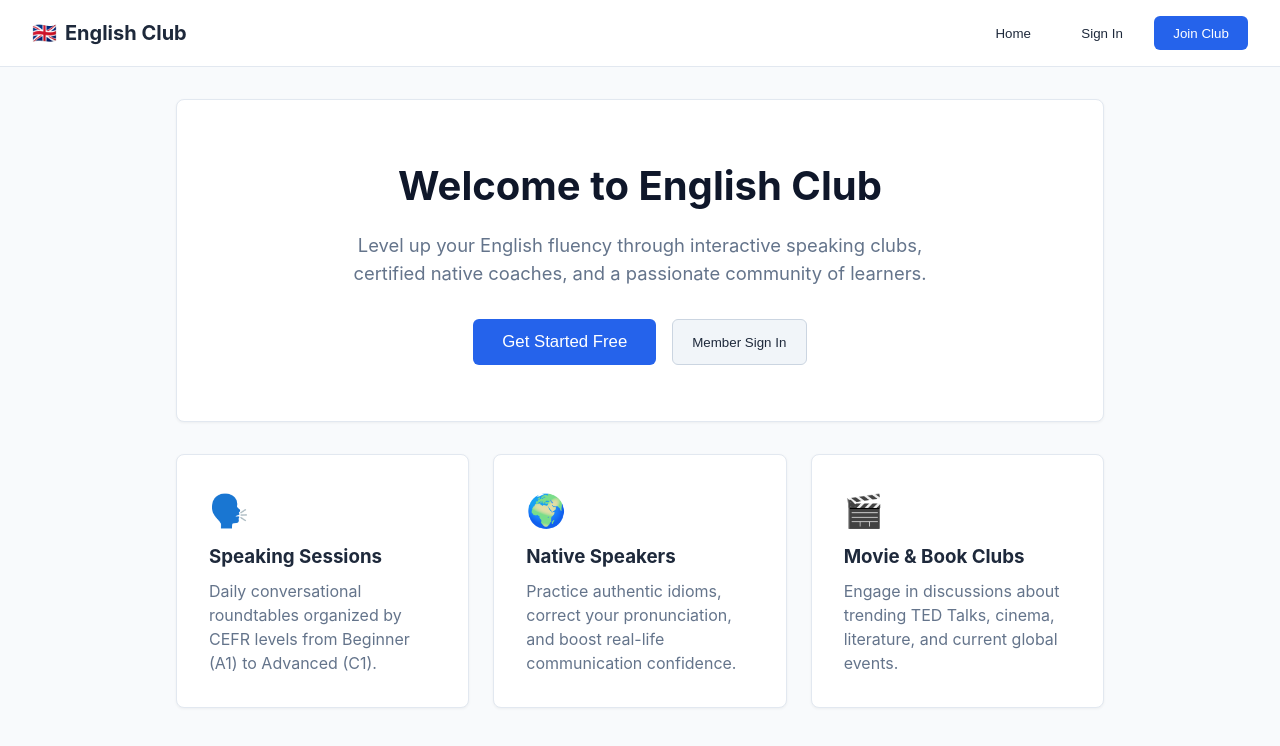
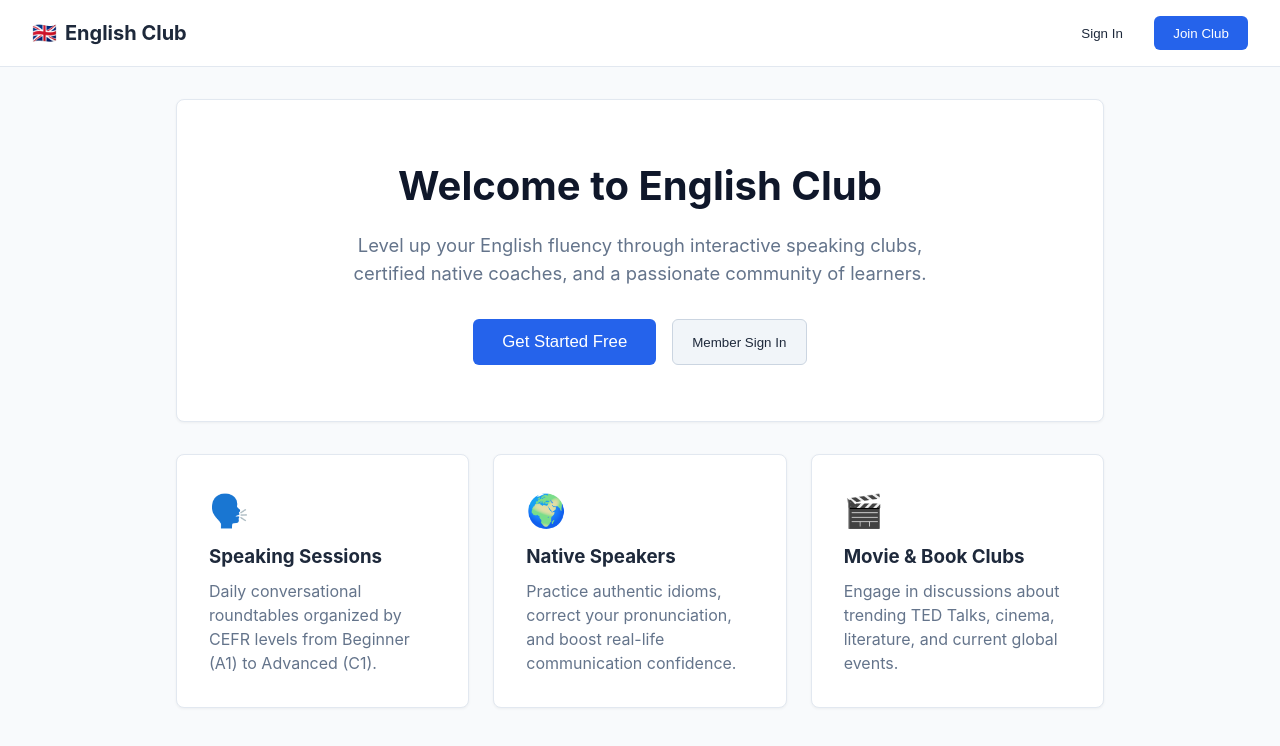
Before and after one commit to shebelchik21/english_club, a React (Vite) app in the folder frontend/: page / in a window 1280 px wide. Shown: the top 746 px of the page. Built offline with nearby package versions, Linux system fonts and the light colour scheme.

Commit message:
style: remove Home button from navbar

```diff
--- a/frontend/src/components/Navbar.jsx
+++ b/frontend/src/components/Navbar.jsx
@@ -21,9 +21,6 @@ export const Navbar = ({ setCurrentPage }) => {
         <span>English Club</span>
       </div>
       <div style={{ display: 'flex', gap: '0.75rem', alignItems: 'center' }}>
-        <button className="btn" style={{ background: 'transparent', color: '#1e293b' }} onClick={() => setCurrentPage('home')}>
-          Home
-        </button>
         {user ? (
           <>
             <button className="btn" style={{ background: 'transparent', color: '#1e293b' }} onClick={() => setCurrentPage('profile')}>
```
